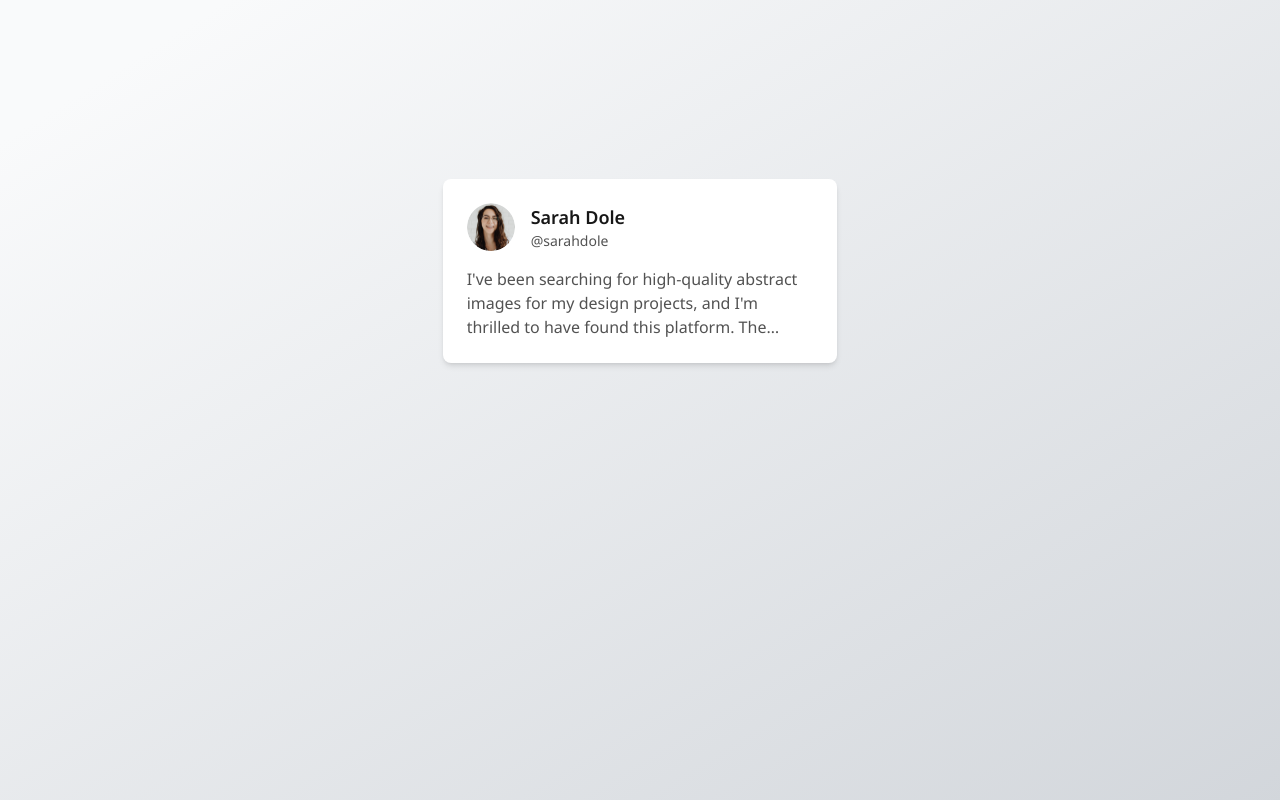
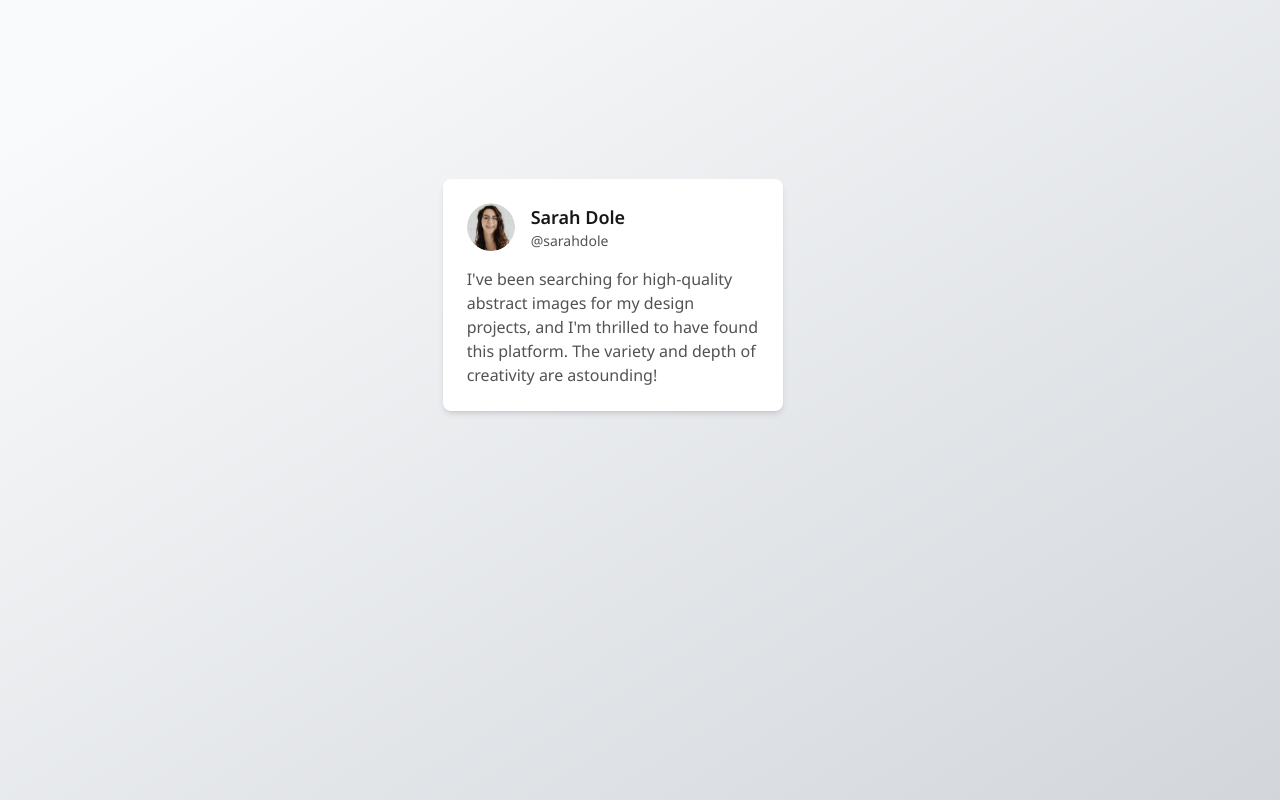
Before and after one commit to omarqx/testimonial-card-nextjs, a Next.js app: page / in a window 1280 px wide. Built offline with nearby package versions, Linux system fonts and the light colour scheme.

Commit message:
fix(first draft): remove testimonial trim

```diff
--- a/app/layout.tsx
+++ b/app/layout.tsx
@@ -14,8 +14,8 @@ const geistMono = localFont({
 });
 
 export const metadata: Metadata = {
-  title: "Create Next App",
-  description: "Generated by create next app",
+  title: "User Testimonial Single Card",
+  description: "A responsive user testimonial card featuring a profile image, username, and testimonial. Optimized for performance, accessibility, and design fidelity.",
 };
 
 export default function RootLayout({
--- a/app/page.tsx
+++ b/app/page.tsx
@@ -12,7 +12,7 @@ const noto_sans = Noto_Sans({
 // Card component for testimonials
 const Card = () => {
   return (
-    <article className="bg-white p-6 rounded-lg shadow-md col-span-4 row-start-2 md:col-start-2 lg:col-start-5 h-fit">
+    <article className="bg-white p-6 rounded-lg shadow-md col-span-4 row-start-2 md:col-start-2 lg:col-start-5 h-fit w-[340px]">
       <header className="flex items-center mb-4">
         <figure className="w-12 h-12 mr-4">
           <Image
@@ -29,7 +29,7 @@ const Card = () => {
         </div>
       </header>
       <section>
-        <p className="text-neutral-600 text-base testimonial">
+        <p className="text-neutral-600 text-base">
           I&apos;ve been searching for high-quality abstract images for my design projects,
           and I&apos;m thrilled to have found this platform. The variety and depth of creativity are astounding!
         </p>
```
